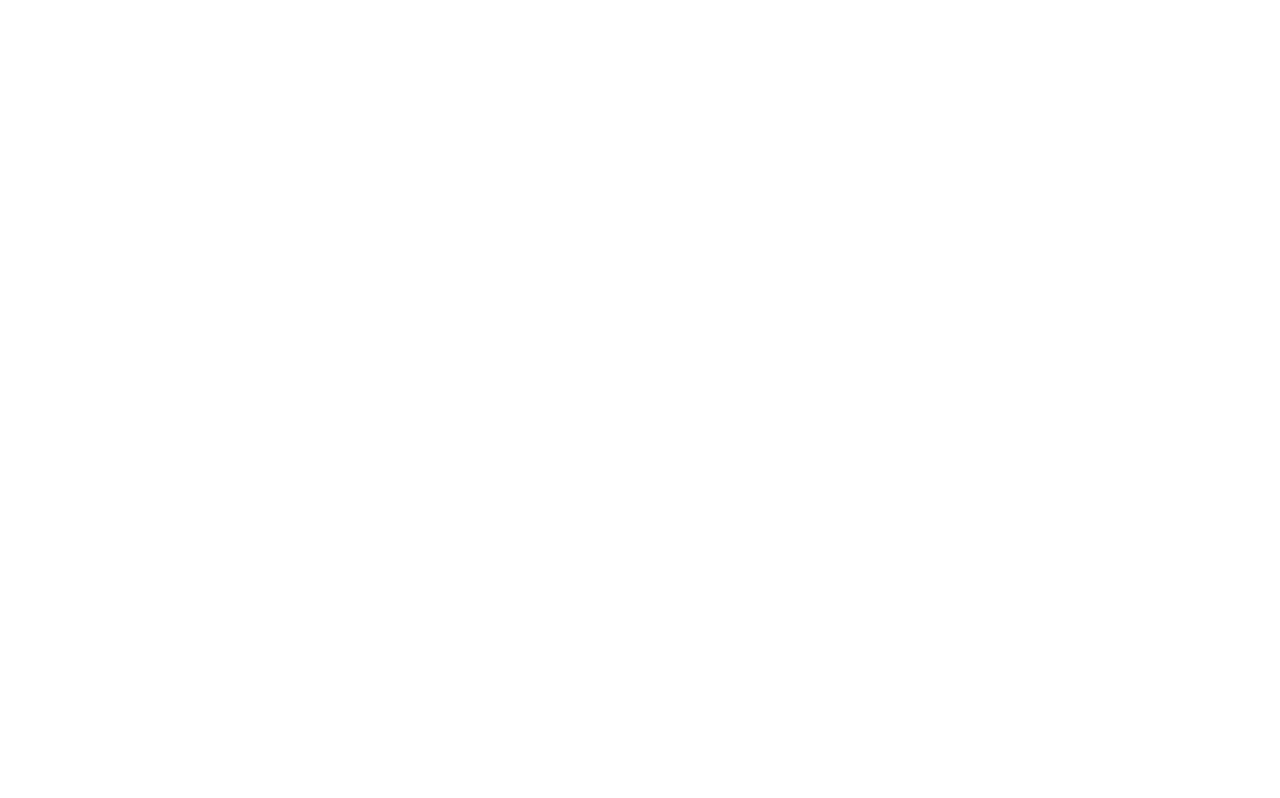
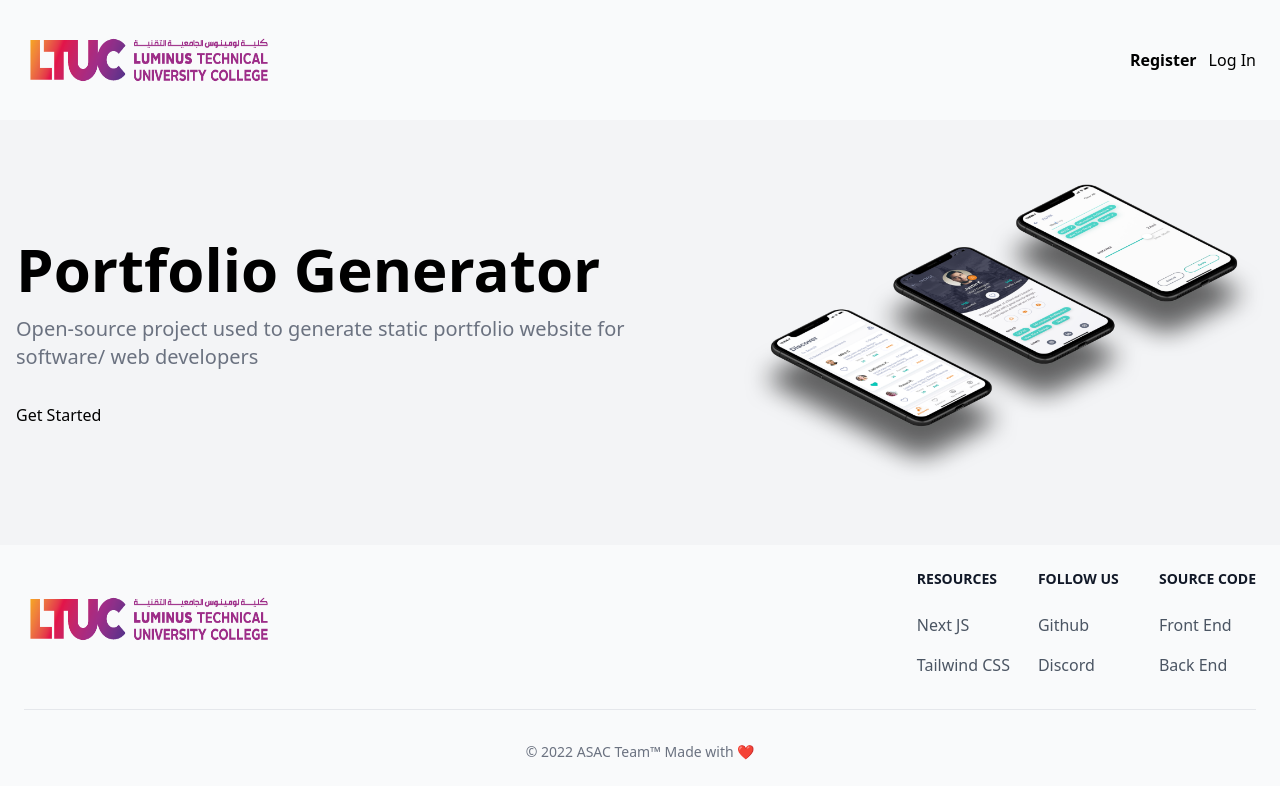
Before and after one commit to LTUC/portfolio-generator-frontend, a Next.js app: page / in a window 1280 px wide. Built offline with nearby package versions, Linux system fonts and the light colour scheme.

Commit message:
Add Basic Landing Page

```diff
--- /dev/null
+++ b/components/LandingPage/Footer.js
@@ -0,0 +1,66 @@
+import Image from 'next/image';
+
+export default function Footer() {
+    return (
+        <>
+            <footer className="p-4 bg-gray-50 sm:p-6 dark:bg-gray-800">
+                <div className="max-w-screen-xl mx-auto">
+                    <div className="md:flex md:justify-between">
+                        <div className="mb-6 md:mb-0">
+                            <a href="https://github.com/LTUC" className="flex items-center">
+                                <Image
+                                    priority
+                                    src="/images/logo.png"
+                                    className="h-6 pt-3 mr-3 sm:h-9"
+                                    height={100}
+                                    width={250}
+                                    alt="ASAC logo"
+                                />
+                            </a>
+                        </div>
+                        <div className="grid grid-cols-2 gap-8 sm:gap-6 sm:grid-cols-3">
+                            <div>
+                                <h2 className="mb-6 text-sm font-semibold text-gray-900 uppercase dark:text-white">Resources</h2>
+                                <ul className="text-gray-600 dark:text-gray-400">
+                                    <li className="mb-4">
+                                        <a href="https://nextjs.org/" className="hover:underline">Next JS</a>
+                                    </li>
+                                    <li>
+                                        <a href="https://tailwindcss.com/" className="hover:underline">Tailwind CSS</a>
+                                    </li>
+                                </ul>
+                            </div>
+                            <div>
+                                <h2 className="mb-6 text-sm font-semibold text-gray-900 uppercase dark:text-white">Follow us</h2>
+                                <ul className="text-gray-600 dark:text-gray-400">
+                                    <li className="mb-4">
+                                        <a href="https://github.com/LTUC" className="hover:underline ">Github</a>
+                                    </li>
+                                    <li>
+                                        <a href="https://discord.gg/WbwsvhPP" className="hover:underline">Discord</a>
+                                    </li>
+                                </ul>
+                            </div>
+                            <div>
+                                <h2 className="mb-6 text-sm font-semibold text-gray-900 uppercase dark:text-white">Source Code</h2>
+                                <ul className="text-gray-600 dark:text-gray-400">
+                                    <li className="mb-4">
+                                        <a href="https://github.com/LTUC/portfolio-generator-frontend" className="hover:underline">Front End</a>
+                                    </li>
+                                    <li>
+                                        <a href="https://github.com/LTUC/portfolio-generator-backend" className="hover:underline">Back End</a>
+                                    </li>
+                                </ul>
+                            </div>
+                        </div>
+                    </div>
+                    <hr className="my-6 border-gray-200 sm:mx-auto dark:border-gray-700 lg:my-8" />
+                    <div className="sm:flex sm:items-center sm:justify-center">
+                        <span className="text-sm text-gray-500 sm:text-center dark:text-gray-400">© 2022 <a href="" className="hover:underline">ASAC Team™</a> Made with ❤
+                        </span>
+                    </div>
+                </div>
+            </footer>
+        </>
+    )
+}
--- /dev/null
+++ b/components/LandingPage/Header.js
@@ -0,0 +1,31 @@
+import Image from 'next/image';
+
+
+export default function Header() {
+    return (
+        <>
+            <header>
+                <nav className= "bg-gray-50 border-gray-200 px-4 lg:px-6 py-2.5 dark:bg-gray-800">
+                    <div className="flex flex-wrap items-center justify-between max-w-screen-xl mx-auto">
+                        <a href="https://github.com/LTUC" className="flex items-center">
+                            <Image
+                                priority
+                                src="/images/logo.png"
+                                className="h-6 pt-3 mr-3 sm:h-9"
+                                height={100}
+                                width={250}
+                                alt="ASAC logo"
+                            />
+                        </a>
+                        <div className="flex items-center lg:order-2">
+                            <span className="self-center mr-3 font-semibold text-l whitespace-nowrap dark:text-white">Register</span>
+
+                            <button href="#" className="btn">Log In</button>
+                        </div>
+
+                    </div>
+                </nav>
+            </header>
+        </>
+    )
+}
--- /dev/null
+++ b/components/LandingPage/Hero.js
@@ -0,0 +1,31 @@
+import Image from 'next/image';
+
+
+
+export default function Hero() {
+
+    return (
+        <>
+            <section className="bg-gray-100 dark:bg-gray-900">
+                <div className="grid max-w-screen-xl px-4 py-8 mx-auto lg:gap-8 xl:gap-0 lg:py-16 lg:grid-cols-12">
+                    <div className="mr-auto place-self-center lg:col-span-7">
+                        <h1 className="max-w-2xl mb-4 font-sans text-4xl font-extrabold leading-none md:text-5xl xl:text-6xl dark:text-white">Portfolio Generator</h1>
+                        <p className="max-w-2xl mb-6 font-light text-gray-500 lg:mb-8 md:text-lg lg:text-xl dark:text-gray-400">Open-source project used to generate static portfolio website for software/ web developers</p>
+                        <p> Get Started </p>
+
+
+                    </div>
+                    <div className="lg:mt-0 lg:col-span-5 lg:flex">
+                        <Image
+                            src="/images/hero.png"
+                            alt="hero image"
+                            // layout="fill"
+                            width={700}
+                            height={400}
+                        />
+                    </div>
+                </div>
+            </section>
+        </>
+    )
+}
--- /dev/null
+++ b/components/LandingPage/index.js
@@ -0,0 +1,14 @@
+import Header from './Header';
+import Hero from './Hero';
+import Footer from './Footer';
+
+export default function LandingPage() {
+    return (
+        <>
+
+            <Header />
+            <Hero />
+            <Footer />
+        </>
+    )
+}
--- a/pages/index.js
+++ b/pages/index.js
@@ -1,15 +1,15 @@
 import Head from 'next/head'
+import LandingPage from '../components/LandingPage'
 
 export default function Home() {
   return (
     <div >
       <Head>
-        <title>Create Next App</title>
+        <title>Home Page</title>
         <meta name="description" content="Generated by create next app" />
         <link rel="icon" href="/favicon.ico" />
       </Head>
-
-
+      <LandingPage />
     </div>
   )
 }
```
